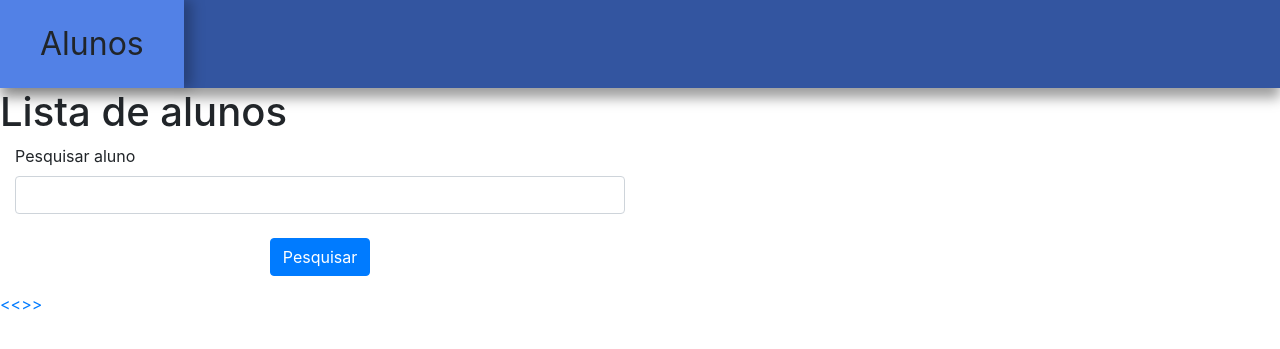
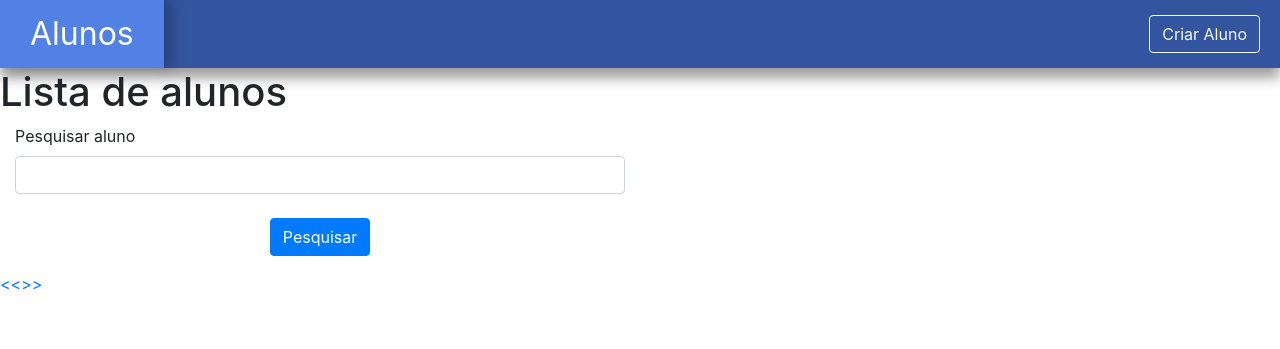
Before and after one commit to cesarlucian/trabalho-uniasselvi, a PHP site: page /teste_index.php in a window 1280 px wide. Shown: the top 349 px of the page. Run offline with PHP 8.4, Linux system fonts and the light colour scheme; some libraries are stand-ins or nearby versions.

Commit message:
criação da pagina com a lista de alunos cadastrados

```diff
--- a/assets/style.css
+++ b/assets/style.css
@@ -3,16 +3,26 @@ body .page{
 }
 
 .header {
+    display: flex;
+    flex-direction: row;
+    justify-content: space-between;
+    align-items: center;
     background-color: rgb(51, 85, 160);
     box-shadow: 0px 10px 12px 0px rgba(0,0,0,0.38);
 }
 
 .header .title {
-    padding: 20px 40px;
+    padding: 10px 30px;
     font-size: 2rem;
     background-color: rgb(82, 129, 230);
     width: min-content;
-    box-shadow: 8px 0px 12px 0px rgba(0,0,0,0.25);}
+    box-shadow: 8px 0px 12px 0px rgba(0,0,0,0.25);
+    color: white;
+}
+
+.header .button {
+    margin-right: 20px;
+}
 
 main {
     padding: 30px;
--- a/config.php
+++ b/config.php
@@ -6,6 +6,8 @@ ini_set('display_errors', 'on');
 error_reporting(E_ALL | E_STRICT);
 
 date_default_timezone_set('America/Sao_Paulo');
+
+require_once('projeto.util/CarregarAlunos.php');
 
 function __autoload($classe){
     if(file_exists("projeto.util/{$classe}.class.php")){
--- /dev/null
+++ b/index.php
@@ -0,0 +1,5 @@
+<?php
+require_once('config.php');
+carregarAlunos(Alunos::listaAlunoPag(''));
+
+?>
--- a/projeto.model/Alunos.php
+++ b/projeto.model/Alunos.php
@@ -187,7 +187,7 @@ class Alunos {
                   ."LIMIT 6 "
                   ."OFFSET $offset";
 
-                //print($sql);
+                // print($sql);
 
             $conn = TTransaction::get();
             $result = $conn->query($sql);
--- /dev/null
+++ b/projeto.util/CarregarAlunos.php
@@ -0,0 +1,9 @@
+<?php
+
+define('VIEWS_PATH', realpath(dirname(__FILE__) . '/../projeto.view'));
+
+function carregarAlunos($alunos = []) {
+    require_once(realpath(VIEWS_PATH . "/templates/header.php"));
+    require_once(realpath(VIEWS_PATH . "/alunosPage.php"));
+    require_once(realpath(VIEWS_PATH . "/templates/footer.php"));
+}
--- a/projeto.util/TConnection.class.php
+++ b/projeto.util/TConnection.class.php
@@ -9,7 +9,7 @@ final class TConnection {
     public static function open($nome = "projeto01"){
 
         $user = "root";
-        $pass = "";
+        $pass = "root";
         $name = "projeto01";
         $host = "localhost";
         $tipo = "mysql";
--- a/projeto.view/templates/header.php
+++ b/projeto.view/templates/header.php
@@ -14,4 +14,7 @@
         <div class="title">
             Alunos
         </div>
+        <div class="button">
+            <button type="button" class="btn btn-outline-light">Criar Aluno</button>
+        </div>
     </header>
```
Also changed, not shown: projeto.view/alunosPage.php (renamed from projeto.view/content.php, +6 -10 lines), projeto.view/header.html (deleted, +0 -11 lines).
